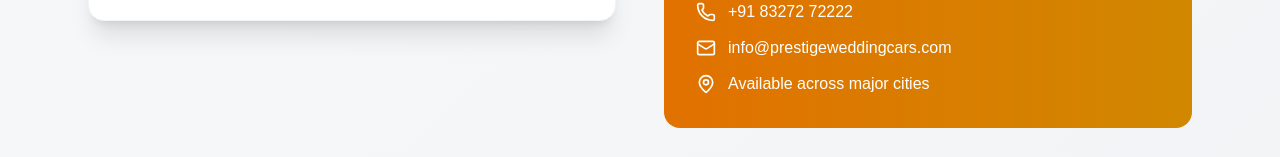
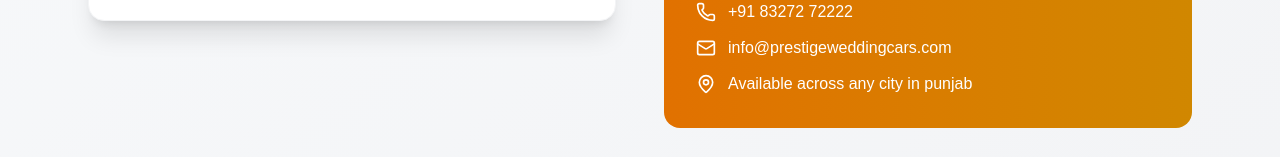
Before and after one commit to Mehtabcoder/Drive-project, a Next.js app: page /self-drive in a window 1280 px wide. Shown: the part 1005-1162 px from the top of the page. Built offline with nearby package versions, Linux system fonts and the light colour scheme.

Commit message:
Update page.tsx

```diff
--- a/src/app/self-drive/page.tsx
+++ b/src/app/self-drive/page.tsx
@@ -258,7 +258,7 @@
       </div>
       <div className="flex items-center space-x-3">
         <MapPin className="w-5 h-5" />
-        <span>Available across major cities</span>
+        <span>Available across any city in punjab</span>
       </div>
     </div>
   </div>
```
